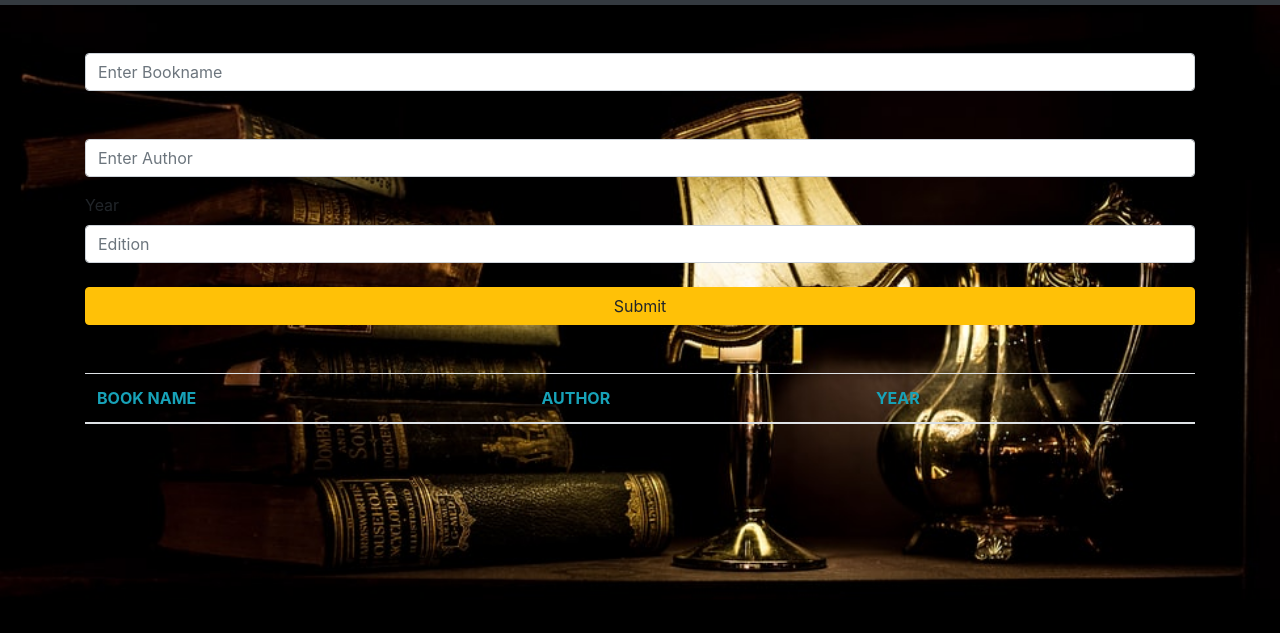
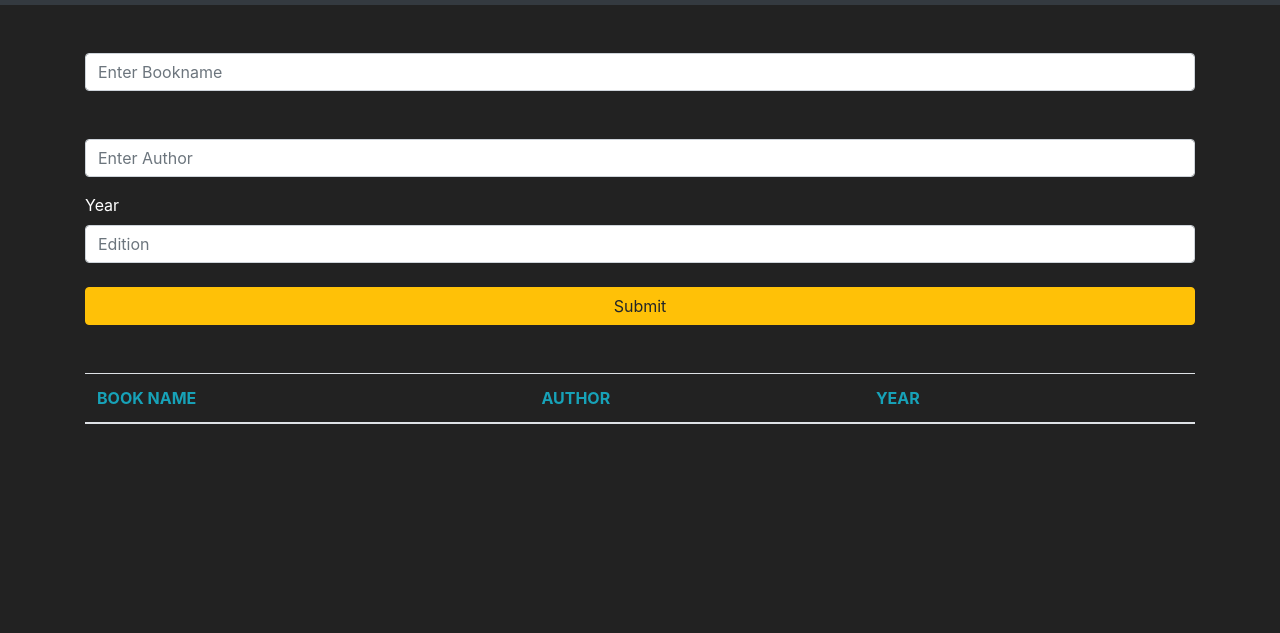
Before and after one commit to hasannasrul/BookRecord, a plain HTML site: page index.html in a window 1280 px wide. Shown: the part 51-684 px from the top of the page. Drawn offline with nearby package versions, Linux system fonts and the light colour scheme.

Commit message:
background change

```diff
--- a/index.html
+++ b/index.html
@@ -11,9 +11,8 @@
         integrity="sha384-Gn5384xqQ1aoWXA+058RXPxPg6fy4IWvTNh0E263XmFcJlSAwiGgFAW/dAiS6JXm" crossorigin="anonymous">
     <style>
         body {
-            background-image: url(images/book.jpg);
-            background-repeat: no-repeat;
-            background-size: cover;
+            background-color: #222;
+            color: white;
 
         }
     </style>
```
